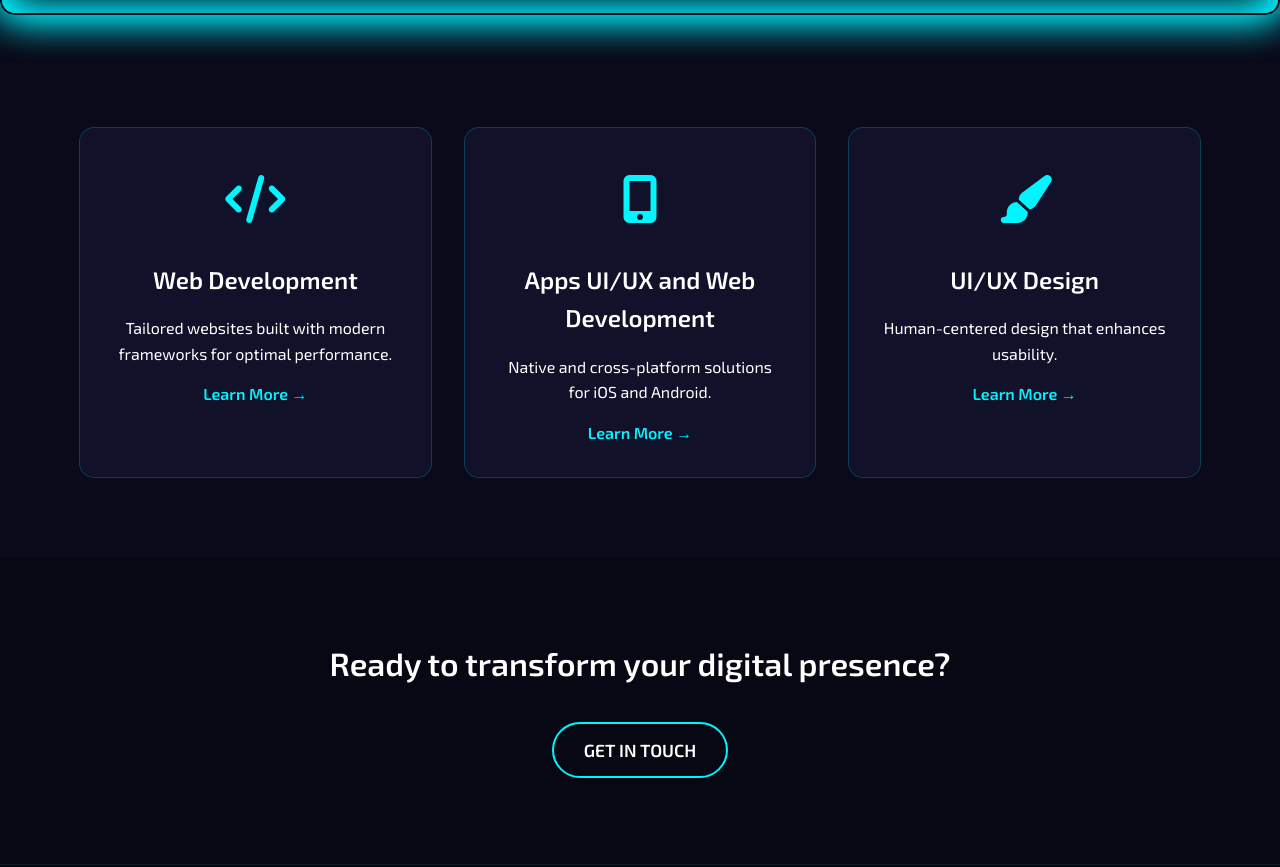
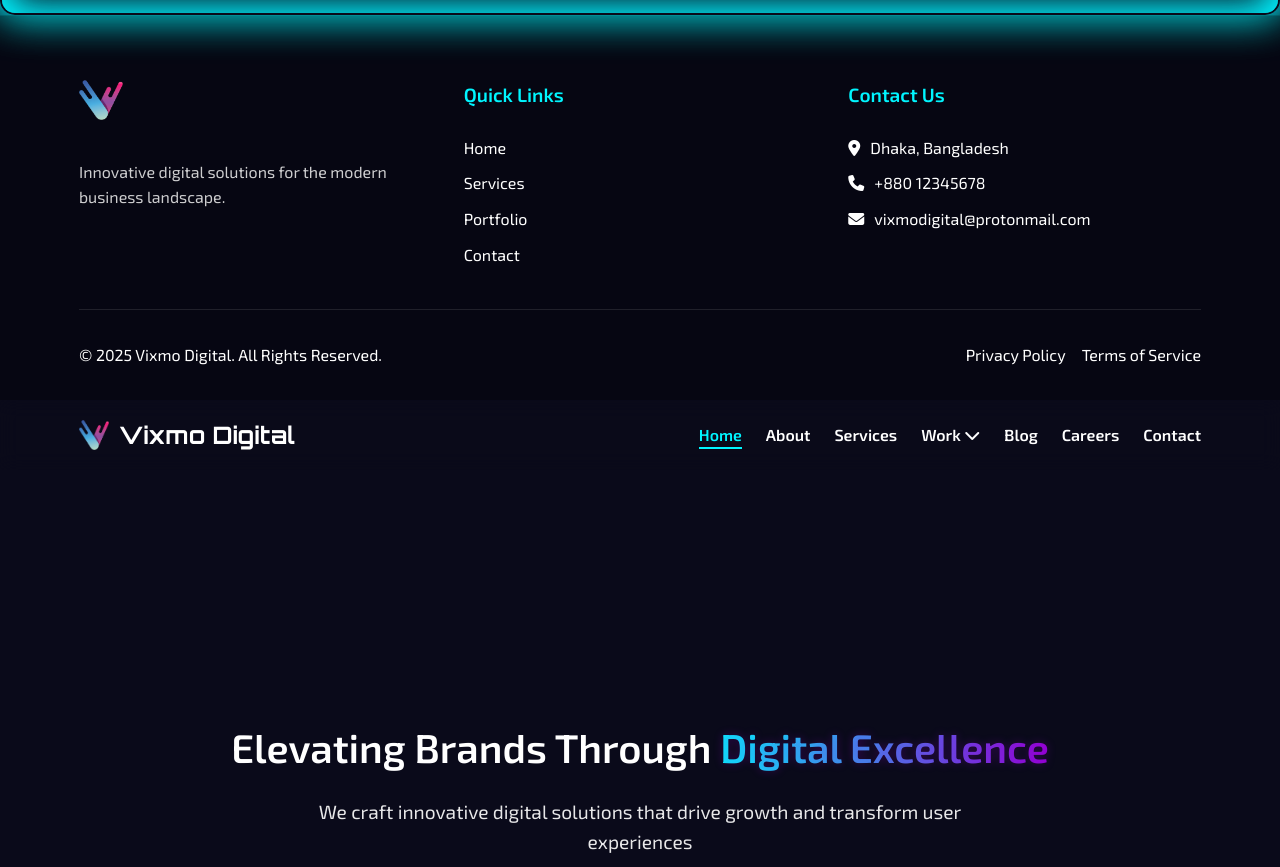
Before and after one commit to SameerAlSahab/Webpage-Digital, a plain HTML site: page index.html in a window 1280 px wide. Shown: the part 785-1652 px from the top of the page. Drawn offline with Linux system fonts and the light colour scheme.

Commit message:
Fixup Dublicates

```diff
--- a/index.html
+++ b/index.html
@@ -524,39 +524,6 @@
     </div>
   </section>
 
-  <!-- Featured Services Section -->
-  <section class="featured-services">
-    <div class="container">
-      <div class="services-grid">
-        <div class="service-card">
-          <div class="icon"><i class="fas fa-code"></i></div>
-          <h3>Web Development</h3>
-          <p>Tailored websites built with modern frameworks for optimal performance.</p>
-          <a href="services.html#web" class="learn-more">Learn More →</a>
-        </div>
-        <div class="service-card">
-          <div class="icon"><i class="fas fa-mobile-alt"></i></div>
-          <h3>Apps UI/UX and Web Development</h3>
-          <p>Native and cross-platform solutions for iOS and Android.</p>
-          <a href="services.html#mobile" class="learn-more">Learn More →</a>
-        </div>
-        <div class="service-card">
-          <div class="icon"><i class="fas fa-paint-brush"></i></div>
-          <h3>UI/UX Design</h3>
-          <p>Human-centered design that enhances usability.</p>
-          <a href="services.html#design" class="learn-more">Learn More →</a>
-        </div>
-      </div>
-    </div>
-  </section>
-
-  <!-- CTA Section -->
-  <section class="cta-section">
-    <div class="container">
-      <h2>Ready to transform your digital presence?</h2>
-      <a href="contact.html" class="cta-button secondary">GET IN TOUCH</a>
-    </div>
-  </section>
 
   <!-- Footer -->
   <footer>
```
